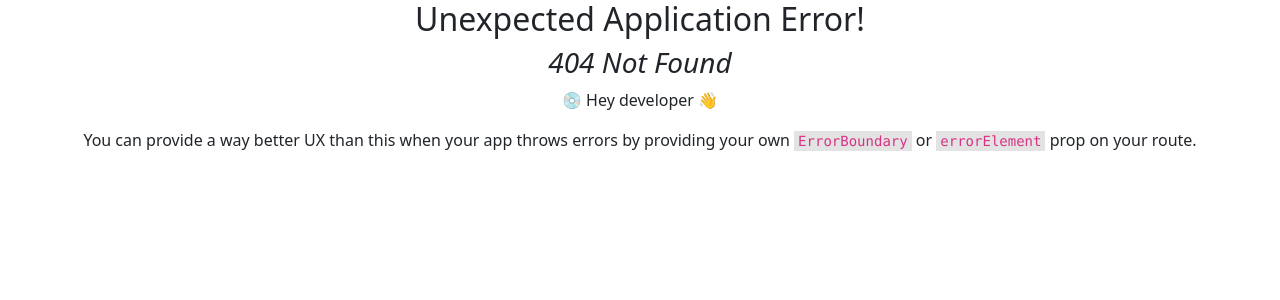
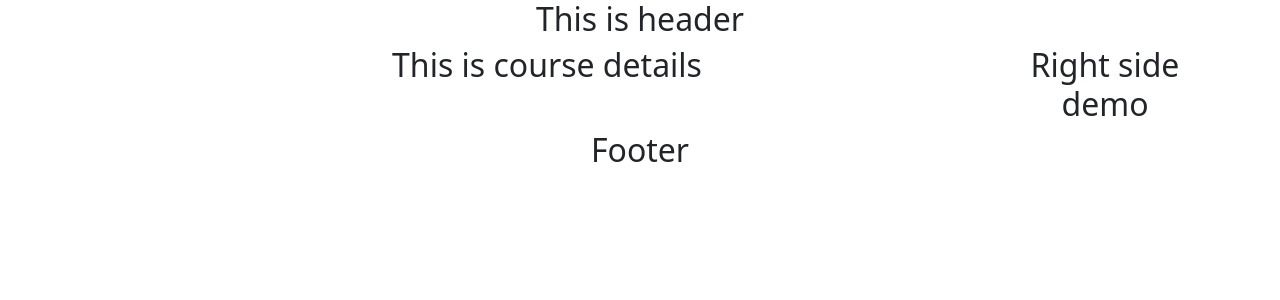
Before and after one commit to saif-sudo/learn-tech-client, a React (Create React App) app: page /courses/1 in a window 1280 px wide. Before the commit this address had no page. Shown: the top 300 px of the page. Built offline with nearby package versions, Linux system fonts and the light colour scheme.

Commit message:
courses layout added

```diff
--- a/src/Layout/Main.js
+++ b/src/Layout/Main.js
@@ -1,5 +1,6 @@
 import React from 'react';
 import {Col, Container, Row } from 'react-bootstrap';
+import { Outlet } from 'react-router-dom';
 import Home from '../Pages/Home/Home/Home';
 import Footer from '../Pages/Shared/Fooder/Footer';
 import Header from '../Pages/Shared/Header/Header';
@@ -12,7 +13,7 @@ const Main = () => {
 
          <Row>
             <Col>
-                <Home></Home>
+                <Outlet></Outlet>
             </Col>
 
          </Row>
--- /dev/null
+++ b/src/Pages/Courses/CourseDetail.js
@@ -0,0 +1,11 @@
+import React from 'react';
+
+const CourseDetail = () => {
+    return (
+        <div>
+            <h2>This is course details</h2>
+        </div>
+    );
+};
+
+export default CourseDetail;
--- /dev/null
+++ b/src/Pages/Courses/Courses.js
@@ -0,0 +1,30 @@
+import React from 'react';
+import { Col, Container, Row } from 'react-bootstrap';
+import { Outlet } from 'react-router-dom';
+import Footer from '../Shared/Fooder/Footer';
+import Header from '../Shared/Header/Header';
+import RightSideCat from '../Shared/RightSideCat/RightSideCat';
+
+const Courses = () => {
+    return (
+        <div>
+
+        <Container>
+
+         <Row>
+            <Col lg="10">
+                <Outlet></Outlet>
+            </Col>
+            <Col lg="2">
+                <RightSideCat></RightSideCat>
+            </Col>
+
+         </Row>
+
+        </Container>
+
+      </div>
+    );
+};
+
+export default Courses;
--- /dev/null
+++ b/src/Pages/Courses/CoursesCat.js
@@ -0,0 +1,11 @@
+import React from 'react';
+
+const CoursesCat = () => {
+    return (
+        <div>
+            <h2>This is Courses cat</h2>
+        </div>
+    );
+};
+
+export default CoursesCat;
--- /dev/null
+++ b/src/Pages/Faq/Faq.js
@@ -0,0 +1,11 @@
+import React from 'react';
+
+const Faq = () => {
+    return (
+        <div>
+            <h2>This is faq</h2>
+        </div>
+    );
+};
+
+export default Faq;
--- /dev/null
+++ b/src/Pages/Login/Login.js
@@ -0,0 +1,11 @@
+import React from 'react';
+
+const Login = () => {
+    return (
+        <div>
+            <h2>This is Login Page</h2>
+        </div>
+    );
+};
+
+export default Login;
```
Also changed, not shown: src/Routes/Routes/Routes.js (+36 -0 lines).
